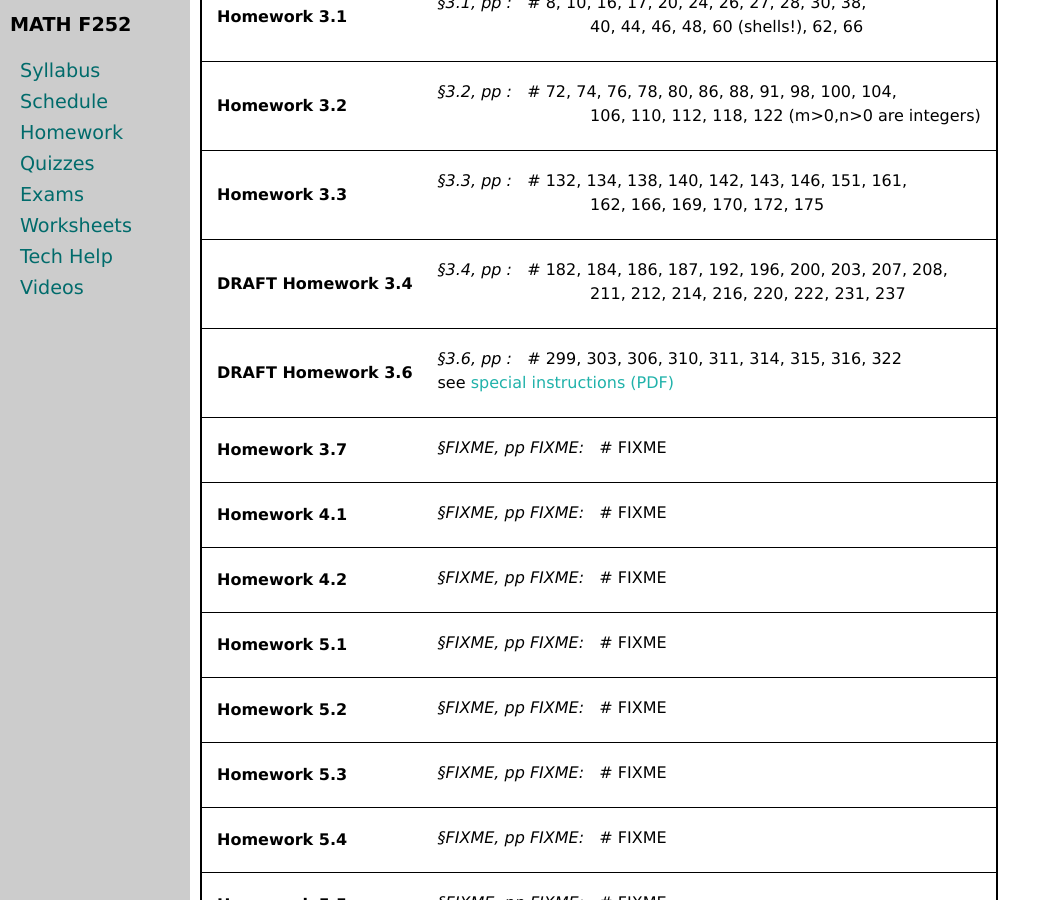
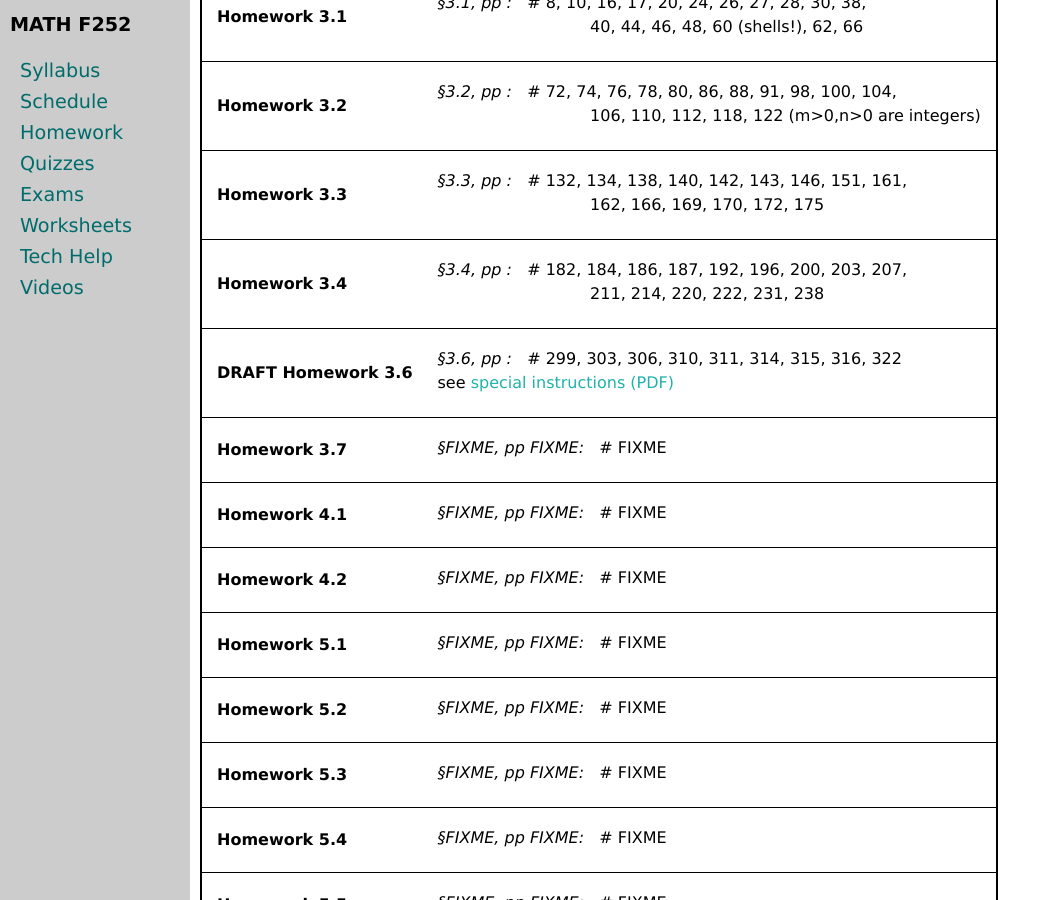
Before and after one commit to uaf-math/calc2, a Jekyll site: the page built from homework.md, in a window 1280 px wide and 900 px high, scrolled down 1017 px. Shown: the whole window, without its empty margins (0-1050 px from the left). Built offline with Jekyll 4.4.1, drawn with Linux system fonts in a browser that asks for light colours.

Commit message:
Finalize Homework 3.4.

```diff
--- a/_data/homework.yml
+++ b/_data/homework.yml
@@ -75,12 +75,12 @@ homework:
     pages:
     problems: 132, 134, 138, 140, 142, 143, 146, 151, 161,
     cont: 162, 166, 169, 170, 172, 175
-- name: DRAFT Homework 3.4
+- name: Homework 3.4
   sections:
   - section: 3.4
     pages:
-    problems: 182, 184, 186, 187, 192, 196, 200, 203, 207, 208,
-    cont: 211, 212, 214, 216, 220, 222, 231, 237
+    problems: 182, 184, 186, 187, 192, 196, 200, 203, 207,
+    cont: 211, 214, 220, 222, 231, 238
 - name: DRAFT Homework 3.6
   sections:
   - section: 3.6
```
